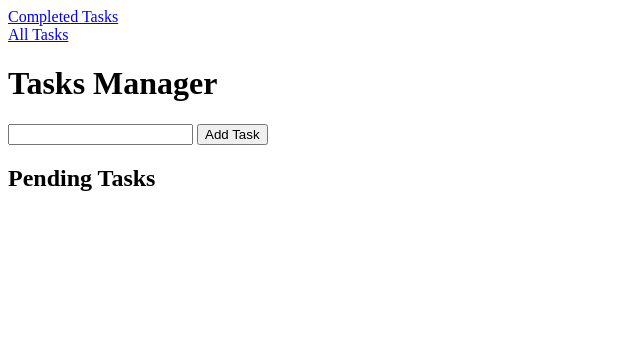
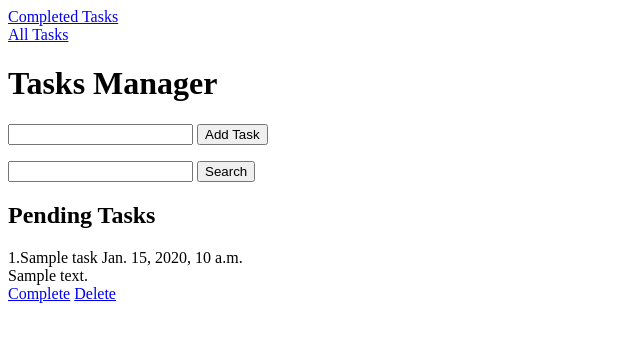
Before and after one commit to sam9111/TaskManager2.0, a Django app: page / in a window 1280 px wide. Shown: the top 342 px of the page, without its empty margins (0-640 px from the left). Run offline with Django 3.2, Linux system fonts and the light colour scheme; tables that the repository leaves empty hold one stand-in row (values such as "Sample post").

Commit message:
working add and delete

```diff
--- a/tasks/views.py
+++ b/tasks/views.py
@@ -1,24 +1,26 @@
 from django.shortcuts import render
 from django.http import HttpResponse, HttpResponseRedirect
 
-tasks = []
-completed_tasks = []
+from tasks.models import Task
 
 
 def tasks_view(request):
+    search_term = request.GET.get("search")
+    tasks = Task.objects.filter(deleted=False)
+    if search_term:
+        tasks = tasks.filter(title__icontains=search_term)
     return render(request, "tasks.html", {"tasks": tasks})
 
 
-def add_task_view(
-    request,
-):
+def add_task_view(request):
     task_value = request.GET.get("task")
-    tasks.append(task_value)
+    task_obj = Task(title=task_value)
+    task_obj.save()
     return HttpResponseRedirect("/tasks/")
 
 
 def delete_task_view(request, index):
-    del tasks[index - 1]
+    Task.objects.filter(id=index).update(deleted=True)
     return HttpResponseRedirect("/tasks/")
 
 
--- a/templates/tasks.html
+++ b/templates/tasks.html
@@ -5,13 +5,26 @@
 <h1>Tasks Manager</h1>
 
 <form method="get" action="/add-task/">
-    <input type="text" name="task"/>
+    <input type="text" name="task" />
     <button type="submit">Add Task</button>
 </form>
 
-<h2>Pending Tasks</h2>
-{% for task in tasks %}
-{{forloop.counter}} . {{task}}
-<a href="/complete_task/{{forloop.counter}}/">Complete</a>
-<a href="/delete-task/{{forloop.counter}}/">Delete</a></br>
+<form method="get" action="">
+    <input type="text" name="search" />
+    <button type="submit">Search</button>
+</form>
+
+<div>
+    <h2>Pending Tasks</h2>
+    {% for task in tasks %}
+
+    <div>
+        {{task.id}}.{{task.title}}
+        {{task.created_date}}
+        <br />
+        {{task.description}}
+    </div>
+</div>
+<a href="/complete_task/{{task.id}}/">Complete</a>
+<a href="/delete-task/{{task.id}}/">Delete</a></br>
 {% endfor %}
```
